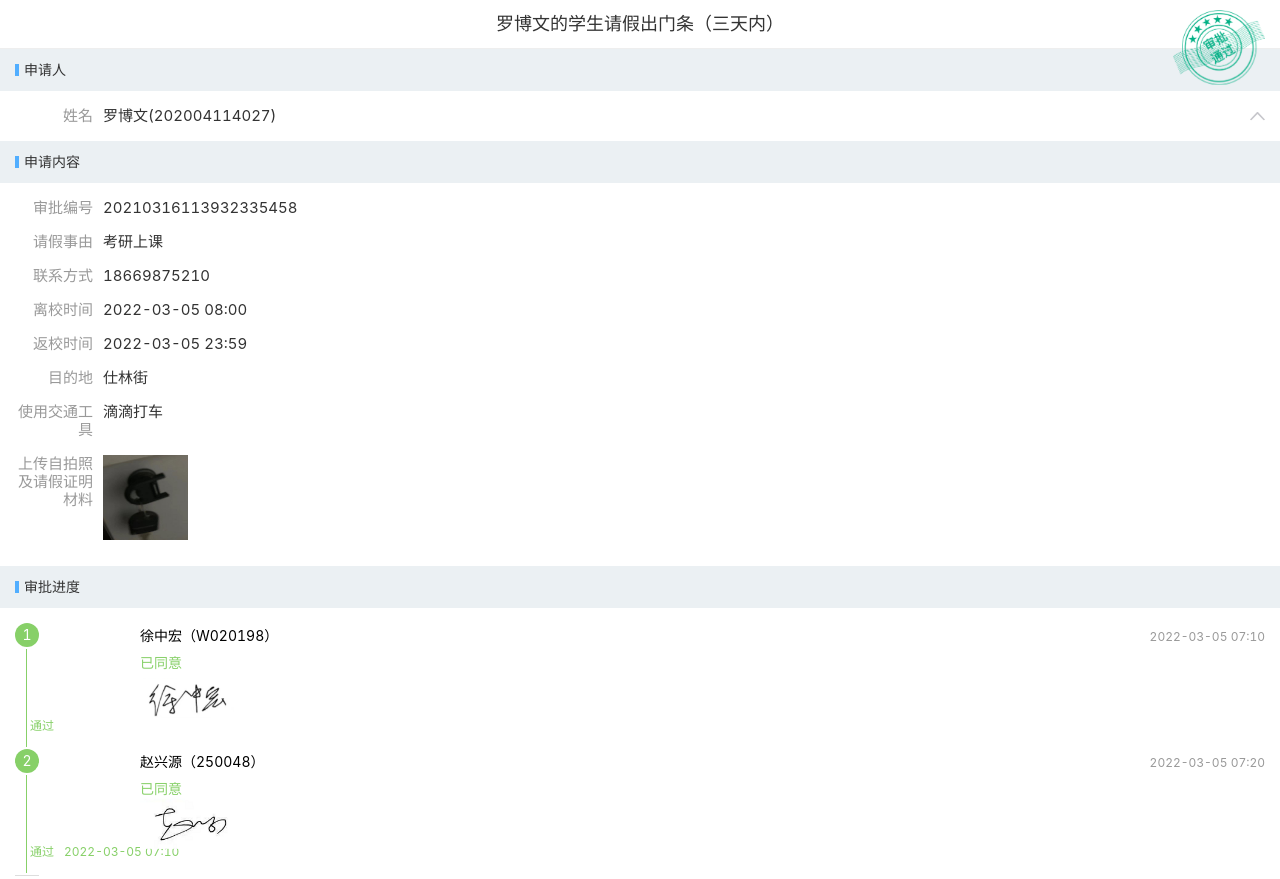
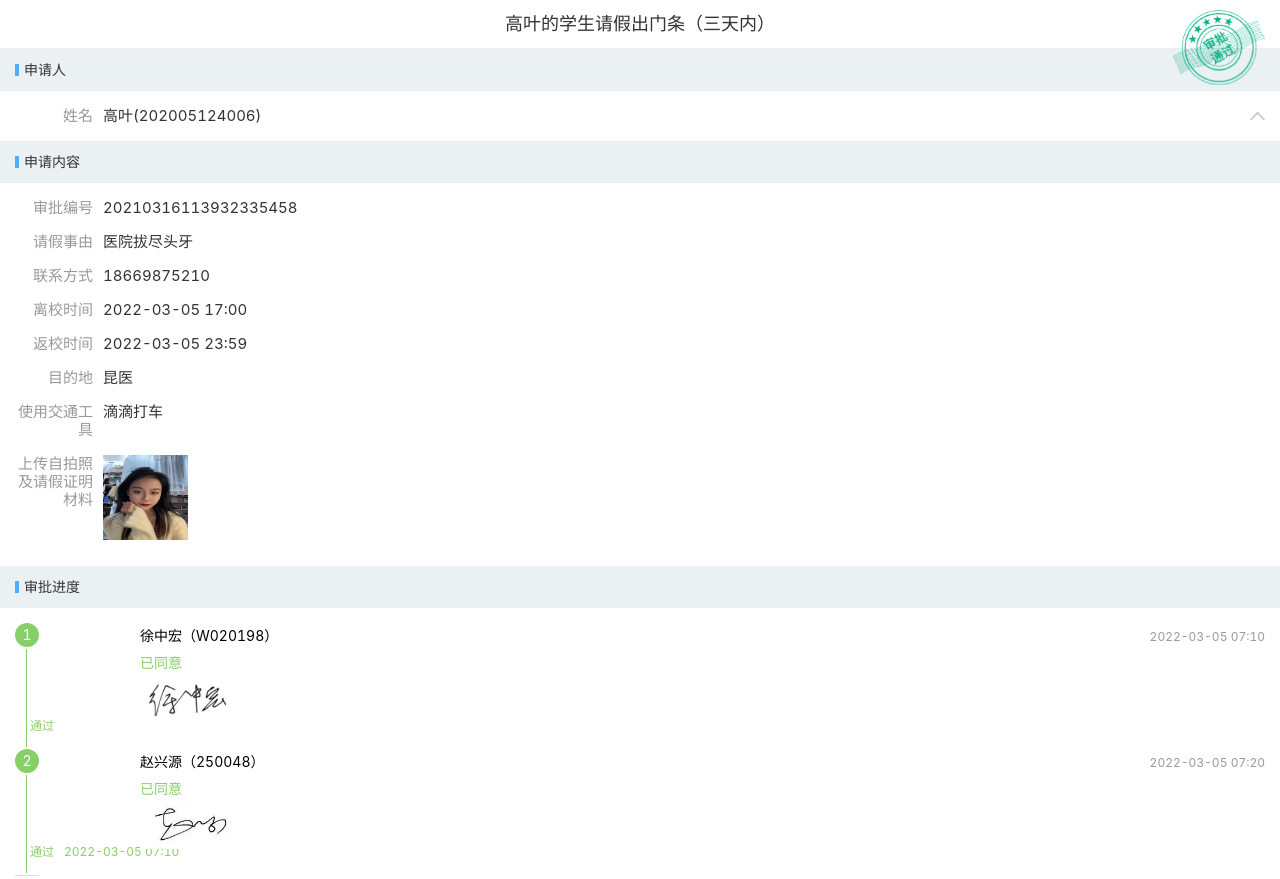
Before and after one commit to yibanjiatiao1/gy05, a plain HTML site: page index.html in a window 1280 px wide. Shown: the top 879 px of the page. Drawn offline with Linux system fonts and the light colour scheme; a script that the page names is missing.

Commit message:
Update index.html

```diff
--- a/index.html
+++ b/index.html
@@ -30,7 +30,7 @@
     <div class="hx-layout">
      <main class="hx-content">
       <div class="wfTitle___Y-ebx">
-       罗博文的学生请假出门条（三天内）
+       高叶的学生请假出门条（三天内）
       </div>
       <div class="hx-detail">
        <div class="hx-detail-group">
@@ -46,7 +46,7 @@
        <span class="hx-detail-item-label">姓名</span>
        <div class="hx-detail-item-field">
         <div class="am-flexbox am-flexbox-justify-start am-flexbox-align-center">
-         罗博文(202004114027)
+         高叶(202005124006)
         </div>
        </div>
       </div>
@@ -56,7 +56,7 @@
        <div class="hx-detail-item">
         <span class="hx-detail-item-label">学号</span>
         <div class="hx-detail-item-field">
-         202004114027        </div>
+         202005124006        </div>
        </div>
        <div class="hx-detail-item">
         <span class="hx-detail-item-label">性别</span>
@@ -119,7 +119,7 @@
          <div class="hx-detail-item">
           <span class="hx-detail-item-label">请假事由</span>
           <div class="hx-detail-item-field">
-           考研上课          </div>
+           医院拔尽头牙          </div>
          </div>
          <div class="hx-detail-item">
           <span class="hx-detail-item-label">联系方式</span>
@@ -129,7 +129,7 @@
          <div class="hx-detail-item">
           <span class="hx-detail-item-label">离校时间</span>
           <div class="hx-detail-item-field">
-           2022-03-05 08:00          </div>
+           2022-03-05 17:00          </div>
          </div>
          <div class="hx-detail-item">
           <span class="hx-detail-item-label">返校时间</span>
@@ -139,7 +139,7 @@
          <div class="hx-detail-item">
           <span class="hx-detail-item-label">目的地</span>
           <div class="hx-detail-item-field">
-           仕林街          </div>
+           昆医          </div>
          </div>
          <div class="hx-detail-item">
           <span class="hx-detail-item-label">使用交通工具</span>
@@ -150,7 +150,7 @@
           <span class="hx-detail-item-label">上传自拍照及请假证明材料</span>
           <div class="hx-detail-item-field">
            <div class="hx-detail-image">
-            <img src="./工作流_files/111.jpg" alt="" style="margin-right: 10px; width: 84.6667px;
+            <img src="./工作流_files/gy.jpg" alt="" style="margin-right: 10px; width: 84.6667px;
     height: 84.6667px; margin-bottom: 10px;">
            </div>
           </div>
```
